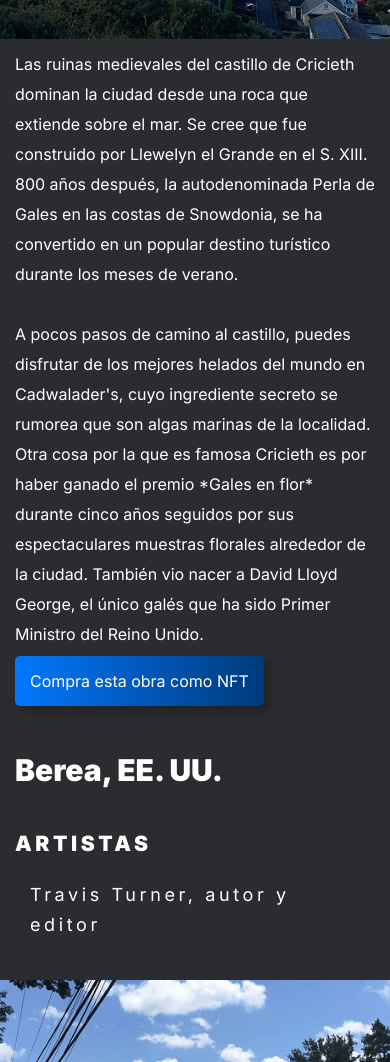
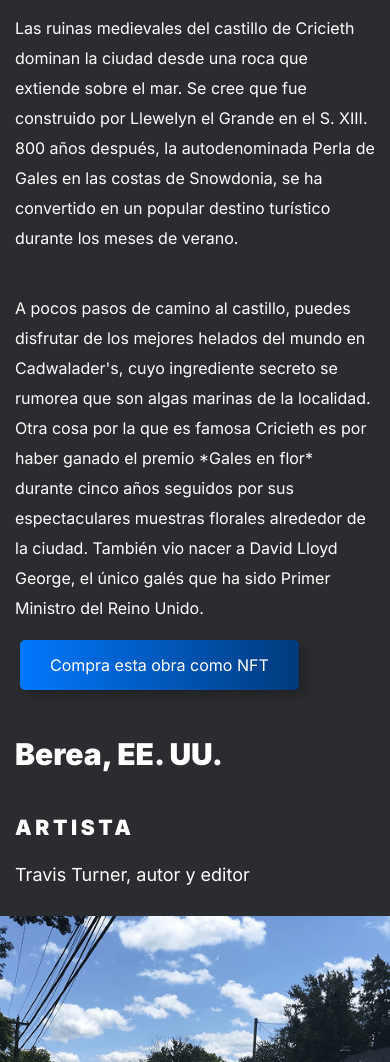
Before and after one commit to AlejaRairan/web_project_homeland, a plain HTML site: page index.html in a window 390 px wide. Shown: the part 4508-5570 px from the top of the page. Drawn offline with Linux system fonts and the light colour scheme.

Commit message:
last changes

```diff
--- a/blocks/place.css
+++ b/blocks/place.css
@@ -10,29 +10,31 @@
         'link text';
 }
 
-.place__list {
-    list-style: none;
-    padding-left: 0;
-    padding-top: 10px;
-    margin: 0;
-
-}
-
 .place__title {
     font-size: 70px;
     line-height: 80px;
     grid-area: title;
+    align-self: center;
 
 }
 
 .place__subtitle {
     font-size: 20px;
     line-height: 30px;
-    font-weight: normal;
+    font-weight: 100px;
     padding-top: 60px;
     margin: 0;
     letter-spacing: 0.2em;
     grid-area: subtitle;
+
+}
+.place__list {
+    list-style: none;
+    padding-left: 0;
+    padding-top: 10px;
+    margin: 0;
+    letter-spacing:normal;
+
 }
 
 .place__text {
@@ -60,7 +62,7 @@
     color: white;
     text-decoration: none;
    background-image: linear-gradient(90deg, #0278fe 0%, #003a7b 99.98%);
-    padding: 20px;
+    padding: 10px 30px;
     width: 250px;
     font-size: 18px;
     text-align: center;
@@ -89,6 +91,7 @@
         font-size: 40px;
         line-height: 45px;
         padding-top: 50px;
+
     }
 
     .place__subtitle {
@@ -125,25 +128,26 @@
 
     .place__text {
         font-size: 16px;
-        padding: 10px 15px 20px 15px;
+        padding: 10px 15px 30px 15px;
     }
 
     .place__list {
-        padding: 0 15px 10px 15px;
+        padding: 0;
         font-size: 18px;
+        line-height: 22px;
     }
 
     .place__image {
         width: 100%;
         height: auto;
-        padding-top: 20px;
+        padding: 20px 0;
     }
 
     .place__link {
         text-align: center;
-        padding: 15px 15px;
+        padding: 15px 30px;
         font-size: 16px;
-        margin: 20px 15px;
+        margin: 20px;
     }
 
 }
--- a/index.html
+++ b/index.html
@@ -84,7 +84,7 @@
         <div class="place">
           <h2 class="place__title"> Berea, EE. UU.</h2>
           <div class="place__subtitle">
-            <h3>ARTISTAS</h3>
+            <h3>ARTISTA</h3>
             <ul class="place__list">
               <li>Travis Turner, autor y editor</li>
 
@@ -108,7 +108,7 @@
         <div class="place">
           <h2 class="place__title"> Muramvya, Burundi</h2>
           <div class="place__subtitle">
-            <h3>ARTISTAS</h3>
+            <h3>ARTISTA</h3>
             <ul class="place__list">
               <li>Grevisse Kenguruka, editor técnico</li>
             </ul>
@@ -138,7 +138,7 @@
         <div class="place">
           <h2 class="place__title"> Coromoro, Santander</h2>
           <div class="place__subtitle">
-            <h3>ARTISTAS</h3>
+            <h3>ARTISTA</h3>
             <ul class="place__list">
               <li>Alejandra Rairan, Ingeniera ambiental</li>
             </ul>
```
